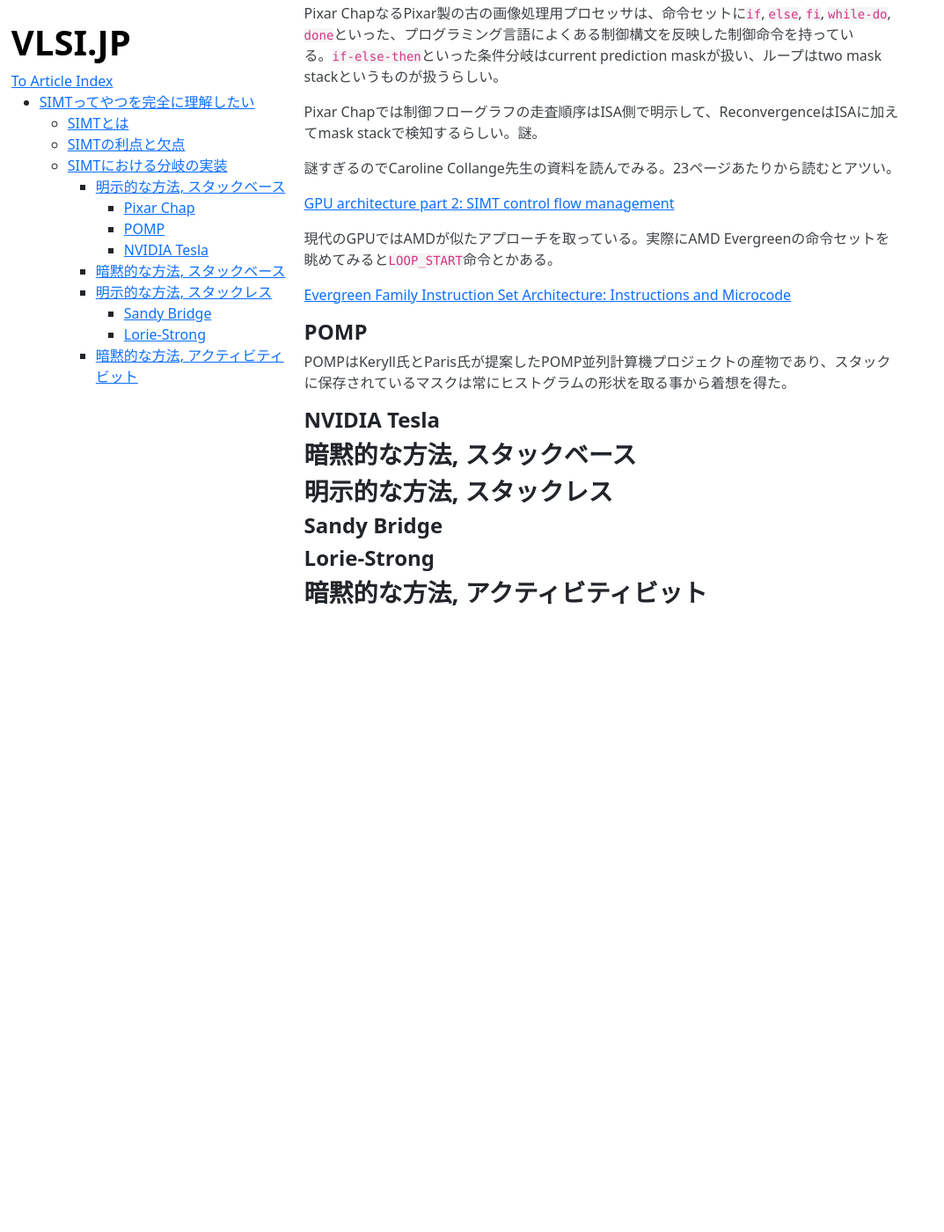
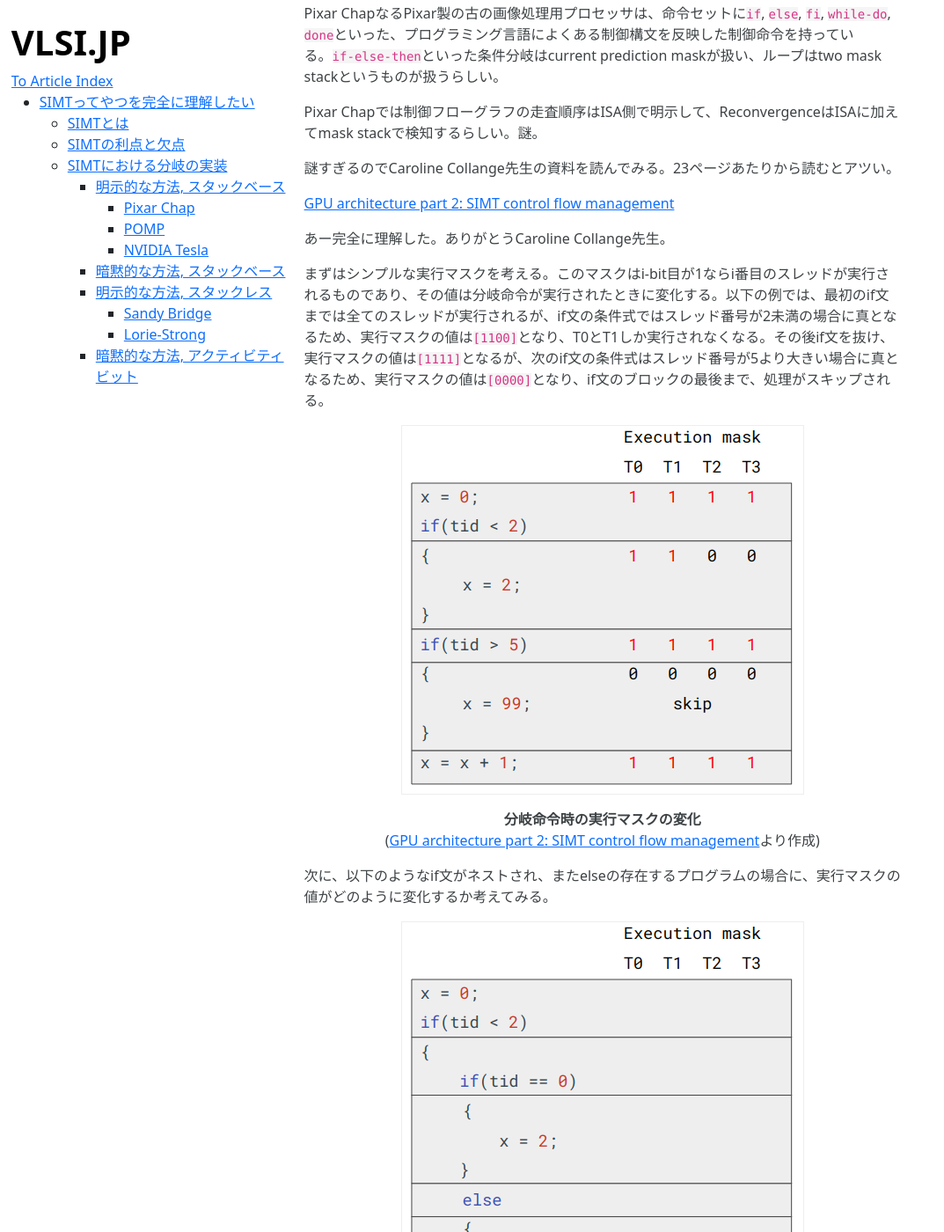
Before and after one commit to VLSI-JP/VLSI-JP.github.io, a Jekyll site: the page built from UnderstandSIMT.md, in a window 1280 px wide and 1400 px high, scrolled down 3733 px. Shown: the whole window at 88% size, without its empty margins (0-1073 px from the left). Built offline with Jekyll 4.4.1, drawn with Linux system fonts in a browser that asks for light colours; before the commit the page ends 4432 px from its top, so only the background shows below that; some of the changed text lies outside the part shown.

Commit message:
update UnderstandSIMT

```diff
--- a/UnderstandSIMT.md
+++ b/UnderstandSIMT.md
@@ -109,6 +109,28 @@ Pixar Chapでは制御フローグラフの走査順序はISA側で明示して
 
 [GPU architecture part 2: SIMT control flow management](http://www.irisa.fr/alf/downloads/collange/cours/ada2020_gpu_2.pdf)
 
+あー完全に理解した。ありがとうCaroline Collange先生。
+
+まずはシンプルな実行マスクを考える。このマスクはi-bit目が1ならi番目のスレッドが実行されるものであり、その値は分岐命令が実行されたときに変化する。以下の例では、最初のif文までは全てのスレッドが実行されるが、if文の条件式ではスレッド番号が2未満の場合に真となるため、実行マスクの値は`[1100]`となり、T0とT1しか実行されなくなる。その後if文を抜け、実行マスクの値は`[1111]`となるが、次のif文の条件式はスレッド番号が5より大きい場合に真となるため、実行マスクの値は`[0000]`となり、if文のブロックの最後まで、処理がスキップされる。
+
+![](https://raw.githubusercontent.com/VLSI-JP/VLSI-JP.github.io/main/images/UnderstandSIMT/single_mask.png)
+<p style="text-align:center"> <b>分岐命令時の実行マスクの変化</b><br>(<a href="http://www.irisa.fr/alf/downloads/collange/cours/ada2020_gpu_2.pdf">GPU architecture part 2: SIMT control flow management</a>より作成)</p>
+
+次に、以下のようなif文がネストされ、またelseの存在するプログラムの場合に、実行マスクの値がどのように変化するか考えてみる。
+
+![](https://raw.githubusercontent.com/VLSI-JP/VLSI-JP.github.io/main/images/UnderstandSIMT/nest_kernel.png)
+<p style="text-align:center"> <b>if文がネストされたプログラム</b><br>(<a href="http://www.irisa.fr/alf/downloads/collange/cours/ada2020_gpu_2.pdf">GPU architecture part 2: SIMT control flow management</a>より作成)</p>
+
+単一の実行マスクの実装の場合、else以前までは正常に処理されるが、elseの実行時点でアクティブになっているスレッドはT0のみであるため、T0のelseの評価は偽となり実行マスクの値は`[0000]`となる。その結果if文のブロックの最後まで、処理がスキップされる。結果的に本来ならばT1が実行するはずのelseの処理が実行されなくなる。
+
+![](https://raw.githubusercontent.com/VLSI-JP/VLSI-JP.github.io/main/images/UnderstandSIMT/nest_kernel_single_mask.png)
+<p style="text-align:center"> <b>if文がネストされたプログラムの実行マスクの変化</b><br>(<a href="http://www.irisa.fr/alf/downloads/collange/cours/ada2020_gpu_2.pdf">GPU architecture part 2: SIMT control flow management</a>より作成)</p>
+
+
+
+![](https://raw.githubusercontent.com/VLSI-JP/VLSI-JP.github.io/main/images/UnderstandSIMT/mask_stack.png)
+<p style="text-align:center"> <b>マスクスタック</b><br>(<a href="http://www.irisa.fr/alf/downloads/collange/cours/ada2020_gpu_2.pdf">GPU architecture part 2: SIMT control flow management</a>より作成)</p>
+
 現代のGPUではAMDが似たアプローチを取っている。実際にAMD Evergreenの命令セットを眺めてみると`LOOP_START`命令とかある。
 
 [Evergreen Family Instruction Set Architecture: Instructions and Microcode](https://www.amd.com/content/dam/amd/en/documents/radeon-tech-docs/instruction-set-architectures/AMD_Evergreen-Family_Instruction_Set_Architecture.pdf)
```
